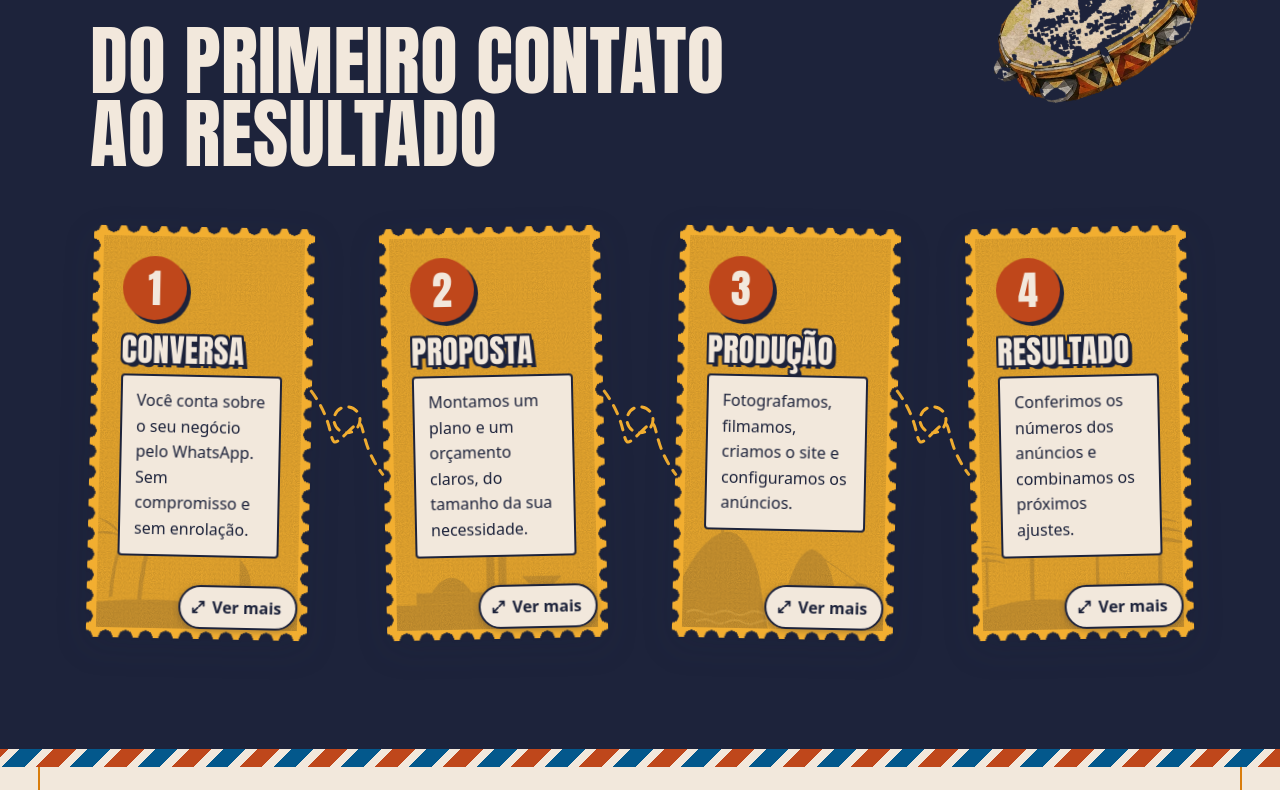
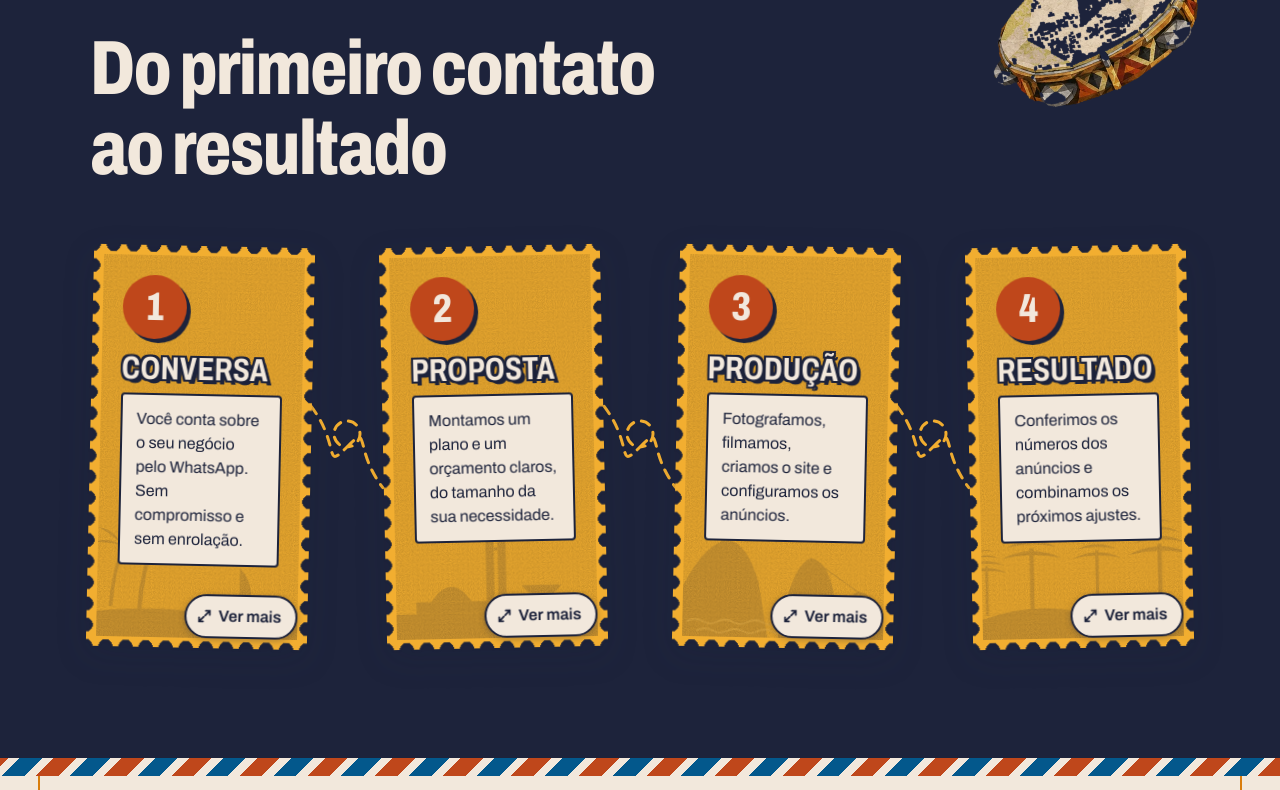
Before and after one commit to gingamidia026/Site, a plain HTML site: page index.html in a window 1280 px wide. Shown: the part 2010-2800 px from the top of the page. Drawn offline with Linux system fonts and the light colour scheme; a web font is replaced by a local one.

Commit message:
Troca as fontes por Archivo local e cria os tokens semânticos de cor e a escala curta de texto
Archivo (OFL) em Regular, SemiBold e Condensed Bold e ExtraBold, com o texto da licença.
Tokens --cor-*, --campo-*, --t-* (5 tamanhos em rem), sombra leve e curva de saída.

Co-Authored-By: Claude Sonnet 5.5 <noreply@anthropic.com>

```diff
--- a/estilo/cores.css
+++ b/estilo/cores.css
@@ -52,3 +52,36 @@ Amarelo: #F2AE30
   inherits: false;
   initial-value: #BF471B;
 }
+
+/* ===== Tokens semânticos (identidade "Cartaz editorial", 24/11/2026) =====
+   Creme de fundo, azul escuro de texto e uma só cor de ação (vermelho).
+   As outras cores da paleta só entram em campos de cor inteiros de seção.
+   Sem degradê, brilho ou sombra colorida. */
+:root {
+    --cor-fundo: #F2E8DC;           /* creme: fundo da página */
+    --cor-papel: #FFFAF2;           /* superfície mais clara: formulário e janela */
+    --cor-texto: #1D233B;           /* azul escuro: texto e fios */
+    --cor-texto-suave: #4A5068;     /* texto de apoio (contraste 6,6:1 no creme) */
+    --cor-acao: #BF471B;            /* vermelho: botão principal e uma palavra de destaque */
+    --cor-acao-texto: #FFFAF2;      /* texto sobre o vermelho (contraste 4,9:1) */
+    --cor-fio: rgba(29, 35, 59, .28);        /* fio fino entre itens */
+    --cor-fio-forte: #1D233B;       /* fio de abertura de lista */
+    --cor-bloco: #E4D8C7;           /* bloco tonal de foto ainda não enviada */
+    --cor-borda-campo: #6B7086;     /* borda de campo de formulário (3:1 no papel) */
+    --cor-foco: #1D233B;            /* anel de foco no claro */
+
+    /* campos de cor inteiros de seção (texto sempre com contraste AA) */
+    --campo-escuro: #1D233B;        --sobre-campo-escuro: #F2E8DC;
+    --campo-vermelho: #BF471B;      --sobre-campo-vermelho: #FFFAF2;
+    --campo-amarelo: #F2AE30;       --sobre-campo-amarelo: #1D233B;
+    --campo-laranja: #D97D0D;       --sobre-campo-laranja: #1D233B;
+    --campo-azul: #03588C;          --sobre-campo-azul: #F2E8DC;
+
+    /* forma e movimento */
+    --raio: 8px;
+    --raio-pequeno: 6px;
+    --sombra-leve: 0 1px 2px rgba(29, 35, 59, .16), 0 2px 8px rgba(29, 35, 59, .10);
+    --sombra-media: 0 2px 4px rgba(29, 35, 59, .14), 0 12px 32px rgba(29, 35, 59, .18);
+    --ease-saida: cubic-bezier(.23, 1, .32, 1);
+    --duracao: .16s;
+}
--- a/estilo/fontes.css
+++ b/estilo/fontes.css
@@ -1,31 +1,81 @@
 /* Fontes Ginga Mídia
-   Anton: títulos, em caixa alta (identidade Correio da Ginga)
-   Cantarell: texto, logo e a palavra-chave da tarja (negrito itálico)
-   Limite: 2 fontes no site inteiro (regra fontes-demais) */
+   Uma família só: Archivo (Omnibus-Type, licença OFL, texto em fontes/OFL.txt).
+   Títulos na largura condensada (font-stretch: 75%), pesos 700 e 800, em caixa normal.
+   Texto em Regular 400; rótulos e botões em SemiBold 600.
+   Destaque nunca se faz trocando a fonte: só tamanho, peso ou posição. */
+
+@font-face {
+    font-family: 'Archivo';
+    src: url('fontes/Archivo-Regular.woff2') format('woff2');
+    font-weight: 400;
+    font-stretch: 100%;
+    font-style: normal;
+    font-display: swap;
+}
+@font-face {
+    font-family: 'Archivo';
+    src: url('fontes/Archivo-SemiBold.woff2') format('woff2');
+    font-weight: 600;
+    font-stretch: 100%;
+    font-style: normal;
+    font-display: swap;
+}
+@font-face {
+    font-family: 'Archivo';
+    src: url('fontes/ArchivoCondensed-Bold.woff2') format('woff2');
+    font-weight: 700;
+    font-stretch: 75%;
+    font-style: normal;
+    font-display: swap;
+}
+@font-face {
+    font-family: 'Archivo';
+    src: url('fontes/ArchivoCondensed-ExtraBold.woff2') format('woff2');
+    font-weight: 800;
+    font-stretch: 75%;
+    font-style: normal;
+    font-display: swap;
+}
 
 :root {
-    --fonte-titulo: 'Anton', 'Impact', sans-serif;
-    --fonte-texto: 'Cantarell', system-ui, sans-serif;
+    --fonte-titulo: 'Archivo', 'Arial Narrow', system-ui, sans-serif;
+    --fonte-texto: 'Archivo', system-ui, -apple-system, 'Segoe UI', sans-serif;
+
+    /* Escala curta: cinco tamanhos no site inteiro, todos em rem */
+    --t-rotulo: .875rem;                                  /* rótulos, legendas, rodapé */
+    --t-texto: 1.0625rem;                                 /* texto corrido, botões, formulário */
+    --t-destaque: 1.375rem;                               /* texto de abertura e subtítulos */
+    --t-titulo: clamp(2.25rem, 1.35rem + 3.6vw, 4rem);    /* título de seção */
+    --t-cartaz: clamp(3.25rem, 1.5rem + 8vw, 7.5rem);     /* título de abertura */
+
+    --entrelinha-texto: 1.5;
+    --entrelinha-titulo: 1.05;
+    --leitura: 65ch;
 }
 
 body {
-    font-family: 'Cantarell', system-ui, -apple-system, 'Segoe UI', sans-serif;
-    font-size: 17px;
-    line-height: 1.6;
+    font-family: var(--fonte-texto);
+    font-weight: 400;
+    font-size: var(--t-texto);
+    line-height: var(--entrelinha-texto);
+    -webkit-font-smoothing: antialiased;
+    text-rendering: optimizeLegibility;
 }
 
-.fonte-titulo {
+/* Títulos: Archivo condensada, caixa normal, entrelinha 1,05 */
+.fonte-titulo,
+h1, h2, h3 {
     font-family: var(--fonte-titulo);
-    font-weight: 400;
-    text-transform: uppercase;
-    line-height: .95;
-    letter-spacing: .005em;
+    font-stretch: 75%;
+    font-weight: 800;
+    text-transform: none;
+    line-height: var(--entrelinha-titulo);
+    letter-spacing: -.02em;
 }
+h3 { font-weight: 700; font-size: var(--t-destaque); letter-spacing: -.01em; }
 
-h3, .etiqueta, .botao, label {
-    font-family: 'Cantarell', system-ui, sans-serif;
-}
+strong { font-weight: 600; }
+em { font-style: normal; font-weight: 600; }
 
-h3 {
-    font-weight: 700;
-}
+p, dd { max-width: var(--leitura); }
+.fonte-texto { font-family: var(--fonte-texto); }
```
Also changed, not shown: estilo/fontes/Archivo-Regular.woff2 (added), estilo/fontes/Archivo-SemiBold.woff2 (added), estilo/fontes/ArchivoCondensed-Bold.woff2 (added), estilo/fontes/ArchivoCondensed-ExtraBold.woff2 (added), estilo/fontes/OFL.txt (added).
